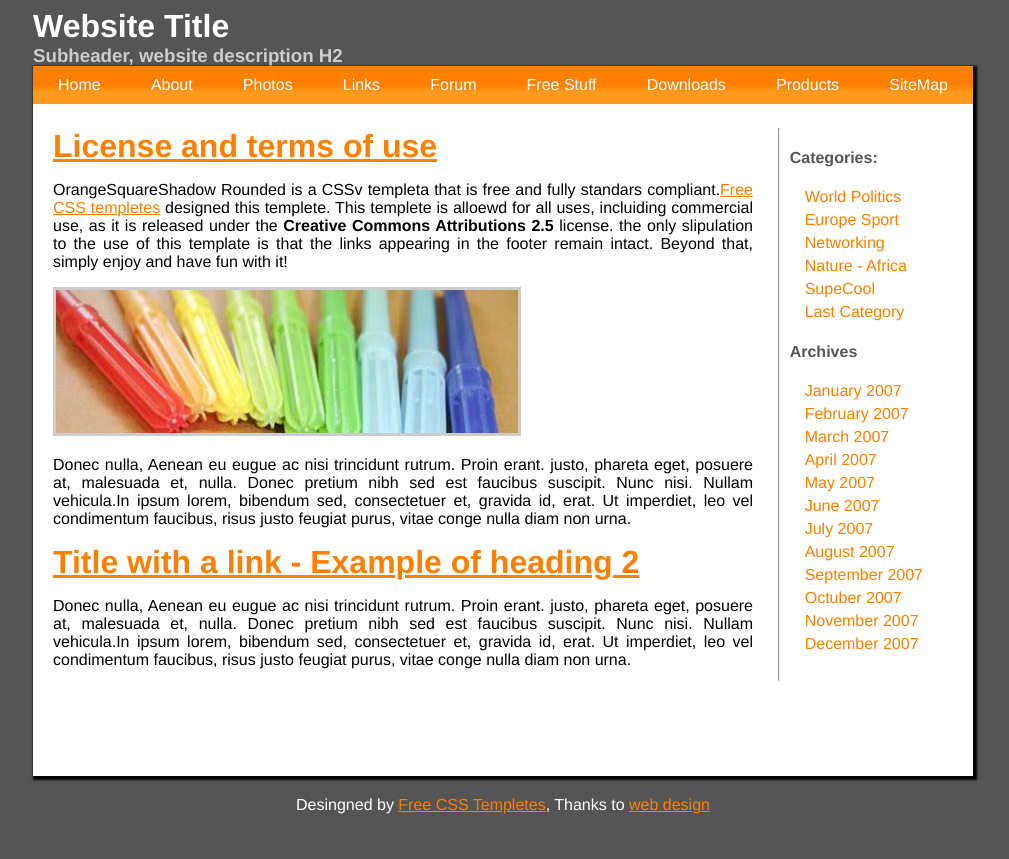
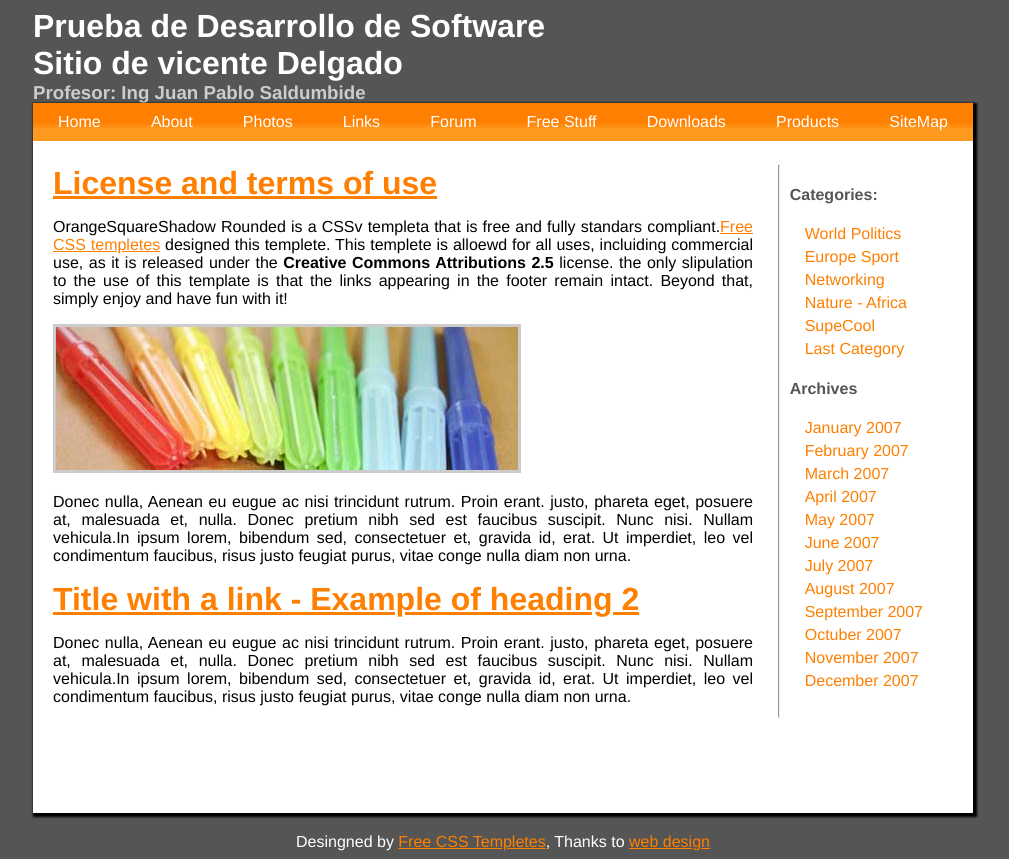
Before and after one commit to Vicentedelgado/Prueba-1-Desarrollo-de-softwae, a plain HTML site: page index.html in a window 1280 px wide. Shown: the whole page, without its empty margins (137-1146 px from the left). Before the commit the page ends 822 px from the top, so only its background shows below. Drawn offline with Linux system fonts and the light colour scheme.

Commit message:
Primer cambio y primer commit cambio de título

```diff
--- a/index.html
+++ b/index.html
@@ -7,8 +7,9 @@
 <body class="body1">
 	<div class="div1">
 		<header>
-			<h1>Website Title</h1>
-			<h3>Subheader, website description H2</h3>
+			<h1>Prueba de Desarrollo de Software</h1>
+			<h1>Sitio de vicente Delgado</h1>
+			<h3>Profesor: Ing Juan Pablo Saldumbide</h3>
 		</header>
 	</div>
 
```
